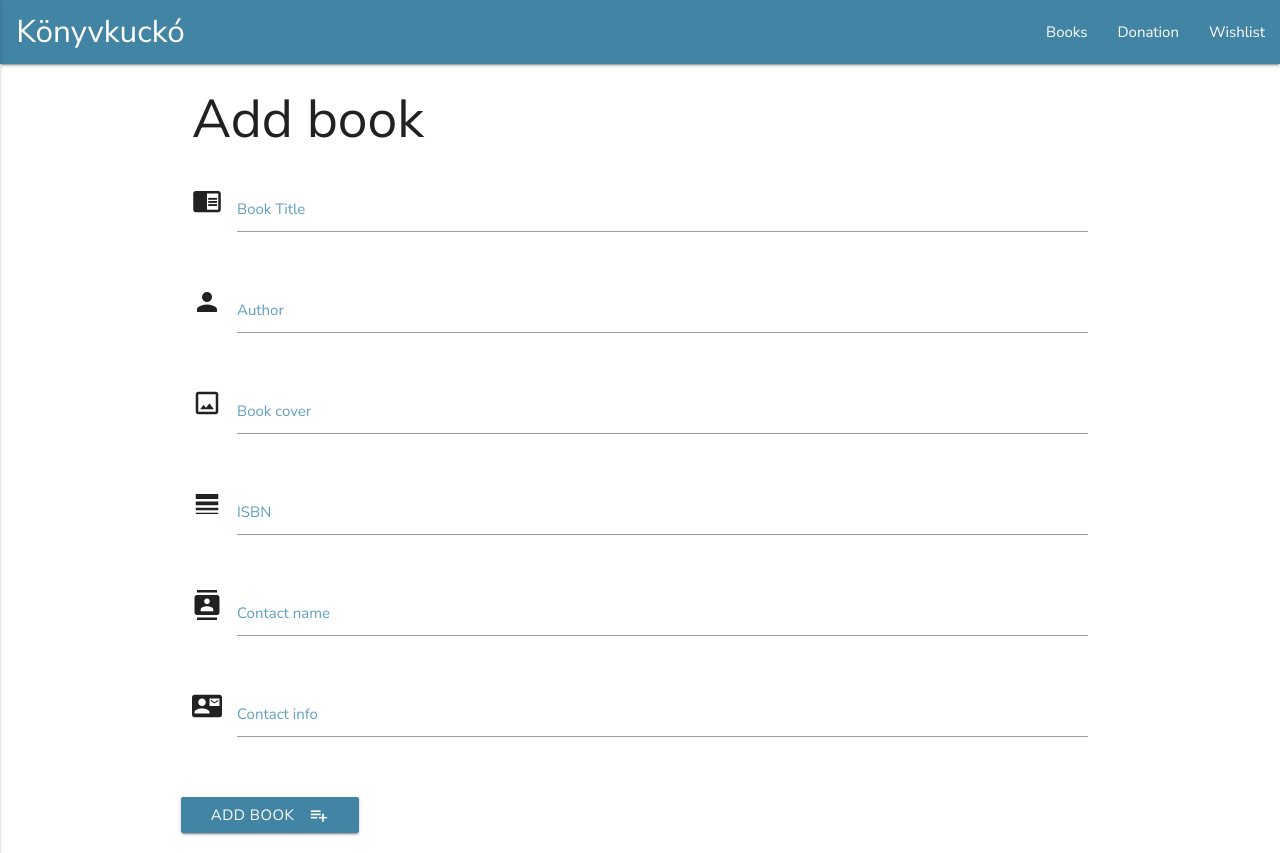
After one commit to taikatta/Milestone3-Konyvkucko, a Flask app: page /add_to_donation in a window 1280 px wide. The commit adds this page. Run offline with Flask 2, Linux system fonts and the light colour scheme; some libraries are stand-ins or nearby versions.

Commit message:
Users can offers book donations at Donation page

```diff
--- a/app.py
+++ b/app.py
@@ -148,6 +148,25 @@ def insert_to_wishlist():
         })
     return redirect(url_for('wishlist'))
 
+@app.route('/add_to_donation')
+def add_to_donation():
+    return render_template('addtodonation.html', title='Add Book')
+
+@app.route('/insert_to_donation', methods=['POST'])
+def insert_to_donation():
+
+    donation = mongo.db.donation
+
+    donation.insert_one({
+            'book_title': request.form['book_title'],
+            'author': request.form['author'],
+            'book_cover': request.form['book_cover'],
+            'ISBN':request.form['ISBN'],
+            'contact_name':request.form['contact_name'],
+            'contact_info':request.form['contact_info']
+        })
+    return redirect(url_for('book_donation'))
+
 @app.route('/book_detail/<book_id>')
 def book_detail(book_id):
     the_book = mongo.db.books.find_one({"_id": ObjectId(book_id)})
--- /dev/null
+++ b/templates/addtodonation.html
@@ -0,0 +1,66 @@
+{% extends 'base.html' %} {% block content %}
+
+<h2>Add book</h2>
+<div class="row">
+    <form action="{{ url_for('insert_to_donation') }}" method="POST" class="col s12">
+
+        <div class="row">
+            <div class="input-field col s12">
+                <i class="material-icons prefix">chrome_reader_mode</i>
+                <input id="book_title" name="book_title" type="text" required>
+                <label for="book_title">Book Title</label>
+            </div>
+
+        </div>
+
+        <div class="row">
+            <div class="input-field col s12">
+                <i class="material-icons prefix">person</i>
+                <input id="author" name="author" type="text" required>
+                <label for="author">Author</label>
+            </div>
+
+        </div>
+
+        <div class="row">
+            <div class="input-field col s12">
+                <i class="material-icons prefix">crop_original</i>
+                <input id="book_cover" name="book_cover" type="text" required>
+                <label for="book_cover">Book cover</label>
+            </div>
+
+        </div>
+
+        <div class="row">
+            <div class="input-field col s12">
+                <i class="material-icons prefix">line_weight</i>
+                <input id="ISBN" name="ISBN" type="number" required>
+                <label for="ISBN">ISBN</label>
+            </div>
+
+        </div>
+        <div class="row">
+            <div class="input-field col s12">
+                <i class="material-icons prefix">contacts</i>
+                <input id="contact_name" name="contact_name" type="text" required>
+                <label for="contact_name">Contact name</label>
+            </div>
+        </div>
+
+        <div class="row">
+            <div class="input-field col s12">
+                <i class="material-icons prefix">contact_mail</i>
+                <input id="contact_info" name="contact_info" type="text" required>
+                <label for="contact_info">Contact info</label>
+            </div>
+        </div>
+
+        </div>
+        <div class="row">
+            <button class="btn waves-effect waves-light" type="submit" name="action">Add Book
+                <i class="material-icons right">playlist_add</i>
+              </button>
+        </div>
+    </form>
+</div>
+{% endblock%}
```
Also changed, not shown: templates/donation.html (+6 -1 lines).
